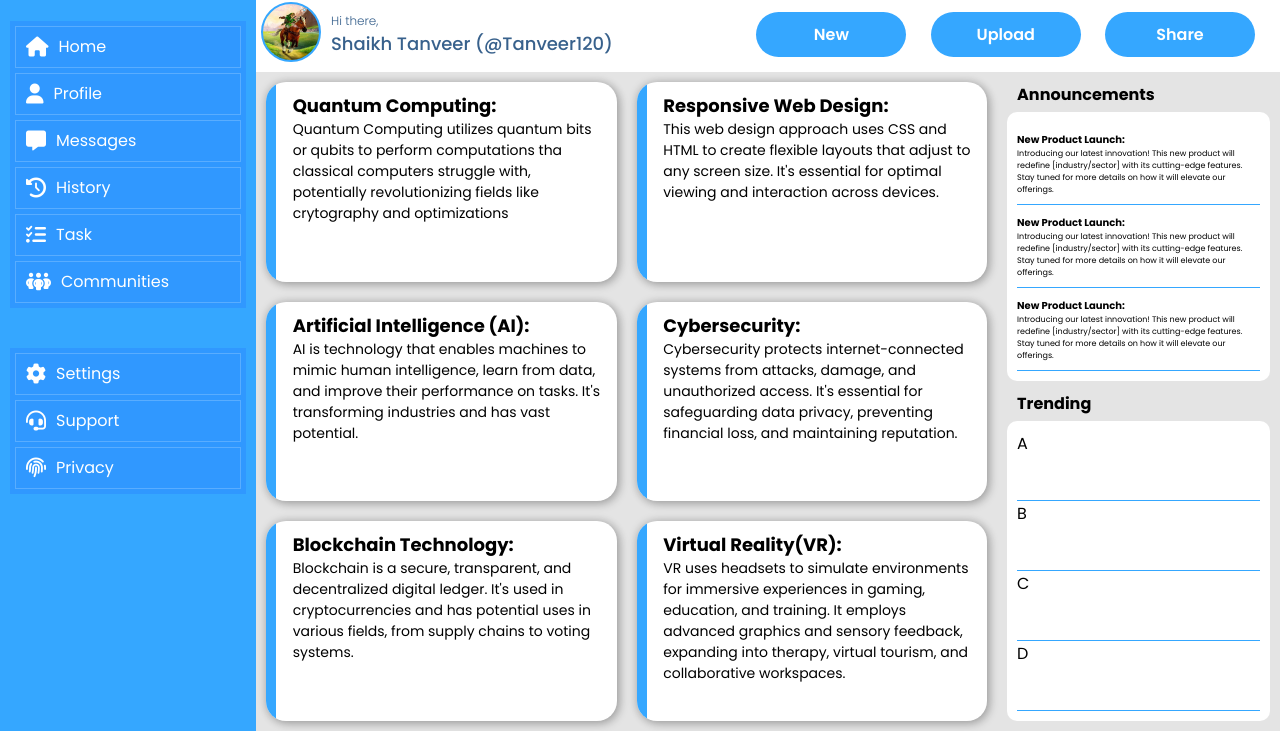
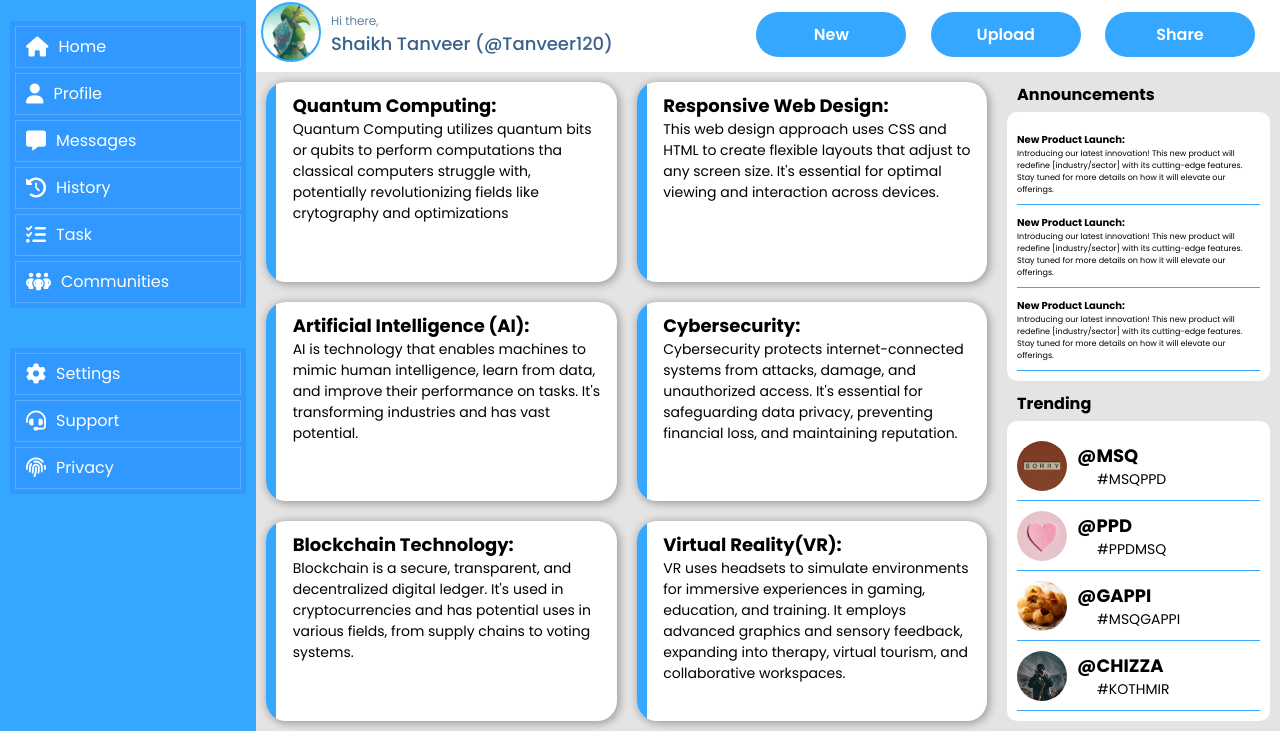
Before and after one commit to Tanveer120/DashboardUI, a plain HTML site: page index.html in a window 1280 px wide. Shown: the part 69-800 px from the top of the page. Drawn offline with Linux system fonts and the light colour scheme.

Commit message:
Added Trending Pfp and Usernames Generally Completed

```diff
--- a/index.html
+++ b/index.html
@@ -119,10 +119,34 @@
                     </div>
                 </div>
                 <div class="grid3Child trending">
-                    <div class="trendingChild trending1">A</div>
-                    <div class="trendingChild trending2">B</div>
-                    <div class="trendingChild trending3">C</div>
-                    <div class="trendingChild trending4">D</div>
+                    <div class="trendingChild trending1">
+                        <div class="trendPfp"></div>
+                        <div class=trendName>
+                            <h1>@MSQ</h1>
+                            <p>#MSQPPD</p>
+                        </div>
+                    </div>
+                    <div class="trendingChild trending2">
+                        <div class="trendPfp"></div>
+                        <div class=trendName>
+                            <h1>@PPD</h1>
+                            <p>#PPDMSQ</p>
+                        </div>
+                    </div>
+                    <div class="trendingChild trending3">
+                        <div class="trendPfp"></div>
+                        <div class=trendName>
+                            <h1>@GAPPI</h1>
+                            <p>#MSQGAPPI</p>
+                        </div>
+                    </div>
+                    <div class="trendingChild trending4">
+                        <div class="trendPfp"></div>
+                        <div class=trendName>
+                            <h1>@CHIZZA</h1>
+                            <p>#KOTHMIR</p>
+                        </div>
+                    </div>
                 </div>
             </div>
             <div class="mainConGrid mainGrid4">
--- a/style.css
+++ b/style.css
@@ -163,7 +163,7 @@ body{
     height: 60px;
     width: 60px;
     border-radius: 50%;
-    background-image: url("profilePic.jpg");
+    background-image: url("pfp5.png");
     background-size: cover;
     border: 2px solid #35a7ff;
 }
@@ -284,28 +284,6 @@ body{
     margin-top: -40px;
 }
 
-.trending{
-    display: grid;
-    grid-template-rows: 0fr 1fr 1fr 1fr 1fr;
-    border: none;
-    padding: 10px;
-    border-radius: 10px;
-    background-color: white;
-
-}
-
-.trendingChild{
-    border-bottom: 1px solid #35a7ff;
-    /* background-color: #35a7ff; */
-}
-
-.trending:before{
-    font-weight: 700;
-    content: "Trending";
-    position: relative;
-    margin-top: -40px;
-}
-
 .announcementChild{
     border-bottom: 1px solid #35a7ff;
     padding-top: 10px;
@@ -322,3 +300,63 @@ body{
 .announcementChild p{
     font-size: 8px;
 }
+
+.trending{
+    display: grid;
+    grid-template-rows: 0fr 1fr 1fr 1fr 1fr;
+    border: none;
+    padding: 10px;
+    border-radius: 10px;
+    background-color: white;
+
+}
+
+.trendingChild{
+    border-bottom: 1px solid #35a7ff;
+    display: flex;
+    align-items: center;
+    gap: 10px;
+    /* background-color: #35a7ff; */
+}
+
+.trending:before{
+    font-weight: 700;
+    content: "Trending";
+    position: relative;
+    margin-top: -40px;
+}
+
+.trendPfp{
+    height: 50px;
+    width: 50px;
+    /* background-color: blueviolet; */
+    border-radius: 50%;
+}
+
+.trendName p{
+    padding-left: 20px;
+}
+
+.trending1 .trendPfp{
+    background-image: url(pfp4.jpg);
+    background-size: cover;
+}
+
+.trending2 .trendPfp{
+    background-image: url(pfp1.jpg);
+    background-size: cover;
+}
+
+.trending3 .trendPfp{
+    background-image: url(pfp3.jpg);
+    background-size: cover;
+}
+
+.trending4 .trendPfp{
+    background-image: url(pfp2.jpg);
+    background-size: cover;
+}
+
+.trendingChild:hover{
+    scale: 1.01;
+}
```
Also changed, not shown: pfp1.jpg (added), pfp2.jpg (added), pfp3.jpg (added), pfp4.jpg (added), pfp5.png (added).
